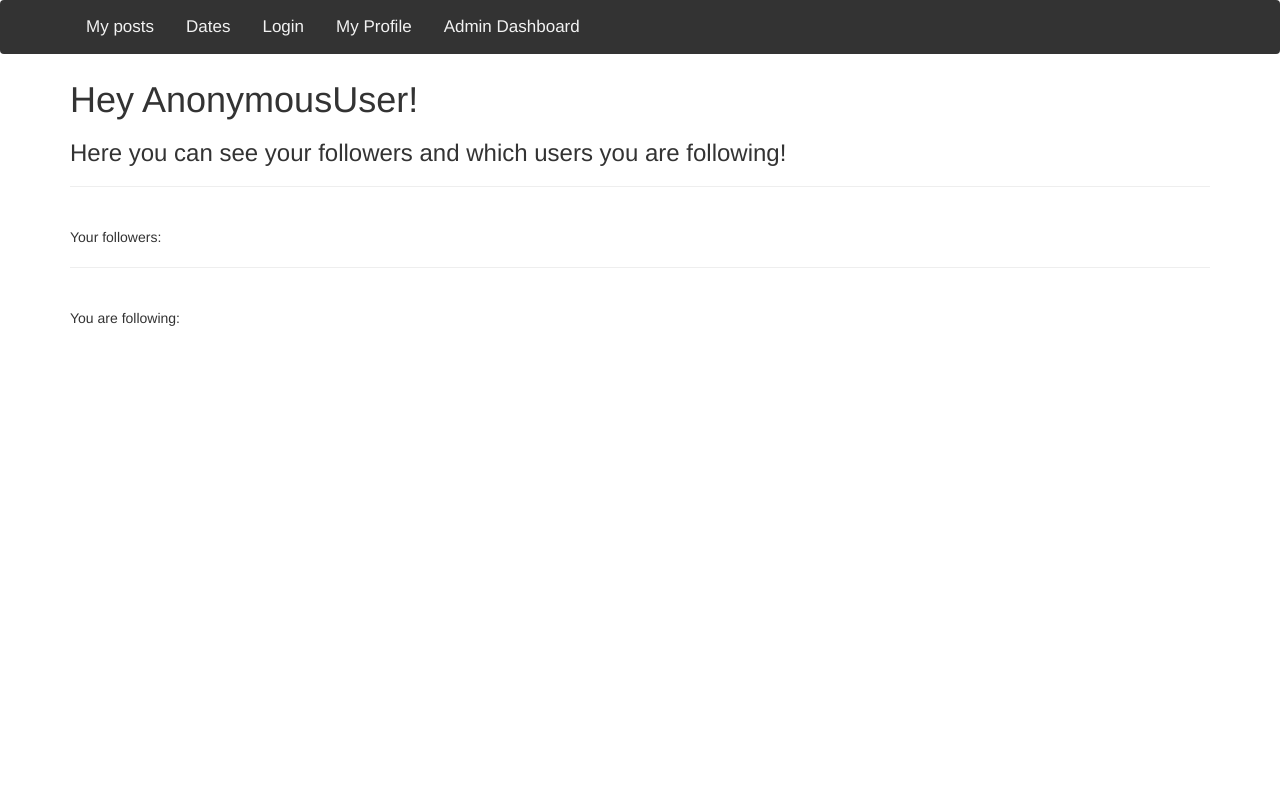
After one commit to AlexInntekt/djangoDocsPlaying, a Django app: template blog/templates/blog/myprofile.html in a window 1280 px wide. The commit adds this page. Run offline with Django 3.2, Linux system fonts and the light colour scheme; the template is opened without the code that fills it, so the values that code supplies are empty; some libraries are stand-ins or nearby versions.

Commit message:
I added a ‘following’ structure between users and profiles.

```diff
--- a/blog/admin.py
+++ b/blog/admin.py
@@ -1,5 +1,5 @@
 from django.contrib import admin
-from .models import Post, Group
+from .models import Post, Group, Profile
 
 class PostInline(admin.TabularInline):
     model = Post
@@ -24,5 +24,6 @@ class GroupAdmin(admin.ModelAdmin):
 	inlines = [PostInline]
 
 
-admin.site.register(Post,PostAdmin)
+admin.site.register(Post, PostAdmin)
 admin.site.register(Group, GroupAdmin)
+admin.site.register(Profile)
--- a/blog/templates/blog/header.html
+++ b/blog/templates/blog/header.html
@@ -50,7 +50,8 @@ body {margin:0;}
       <a href="http://127.0.0.1:8000/">My posts</a>
       <a href="http://127.0.0.1:8000/dates">Dates</a>
       <a href="http://127.0.0.1:8000/login">Login</a>
-
+      <a href="http://127.0.0.1:8000/myprofile">My Profile</a>
+      <a href="http://127.0.0.1:8000/admin">Admin Dashboard</a>
 
     </div>
  </div>
--- /dev/null
+++ b/blog/templates/blog/myprofile.html
@@ -0,0 +1,55 @@
+<html>
+    <head>
+        <title>Playing with django from docs</title>
+
+        <!-- Latest compiled and minified CSS -->
+<link rel="stylesheet" href="https://maxcdn.bootstrapcdn.com/bootstrap/3.3.7/css/bootstrap.min.css" integrity="sha384-BVYiiSIFeK1dGmJRAkycuHAHRg32OmUcww7on3RYdg4Va+PmSTsz/K68vbdEjh4u" crossorigin="anonymous">
+
+<!-- Optional theme -->
+<link rel="stylesheet" href="https://maxcdn.bootstrapcdn.com/bootstrap/3.3.7/css/bootstrap-theme.min.css" integrity="sha384-rHyoN1iRsVXV4nD0JutlnGaslCJuC7uwjduW9SVrLvRYooPp2bWYgmgJQIXwl/Sp" crossorigin="anonymous">
+
+<!-- Latest compiled and minified JavaScript -->
+<script src="https://maxcdn.bootstrapcdn.com/bootstrap/3.3.7/js/bootstrap.min.js" integrity="sha384-Tc5IQib027qvyjSMfHjOMaLkfuWVxZxUPnCJA7l2mCWNIpG9mGCD8wGNIcPD7Txa" crossorigin="anonymous"></script>
+    </head>
+
+   {% include 'blog/header.html' %}
+
+    <body>
+    <div class="container">
+
+
+
+        <div>
+            <h1> Hey {{ request.user }}! </h1>
+            <h3> Here you can see your followers and which users you are following! </h3>
+            <hr/>
+            <br>
+
+           <p>Your followers:</p>
+
+        <ul>
+           {% for follower in followers %}
+             <li> {{follower}}  </li>
+
+           {% endfor %}
+        </ul>
+
+        <hr>
+        <br>
+
+         <p>You are following:</p>
+
+        <ul>
+           {% for following in followings %}
+             <li> {{following}}  </li>
+
+           {% endfor %}
+        </ul>
+
+        </div>
+
+
+
+    </div>
+    </body>
+</html>
--- a/blog/urls.py
+++ b/blog/urls.py
@@ -12,5 +12,6 @@ urlpatterns = [
   path('display/<int:i>', views.displayInd, name='display'),
 
   path('login', auth_views.login, {'template_name': 'blog/login.html'}),
+  path('myprofile', views.myprofile, name='myprofile'),
 
 ]
--- a/blog/views.py
+++ b/blog/views.py
@@ -33,3 +33,9 @@ from django.contrib.auth.models import User
 
 def login(request):
     return render(request, 'blog/login.html', {})
+
+def myprofile(request):
+    followers   = request.user.profile.followers.all()
+    followings  = request.user.profile.following.all()
+    return render(request, 'blog/myprofile.html', {'followers':followers, 'followings':followings
+        })
```
Also changed, not shown: blog/models.py (+13 -1 lines), blog/migrations/0003_profile.py (added), db.sqlite3.
